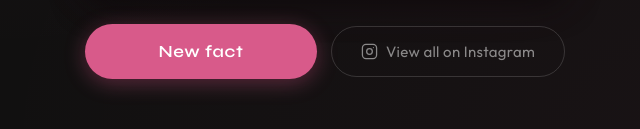
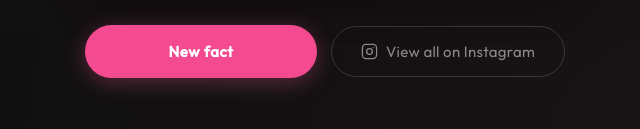
Before and after one commit to hinal150198/random-image-generator, a plain HTML site: page index.html in a window 1280 px wide. Shown: the part 579-708 px from the top of the page, without its empty margins (315-955 px from the left). Drawn offline with Linux system fonts and the light colour scheme.

Commit message:
Update index.html

```diff
--- a/index.html
+++ b/index.html
@@ -73,11 +73,11 @@
     #newFactBtn {
       width: 100%;
       padding: 17px 24px;
-      font-family: 'Syne', sans-serif;
-      font-size: 17px;
+      font-family: 'Outfit', sans-serif;
+      font-size: 15px;
       font-weight: 600;
       letter-spacing: 0.04em;
-      background: #D85A8A;
+      background: #f44a90;
       color: #fff;
       border: none;
       border-radius: 50px;
```
